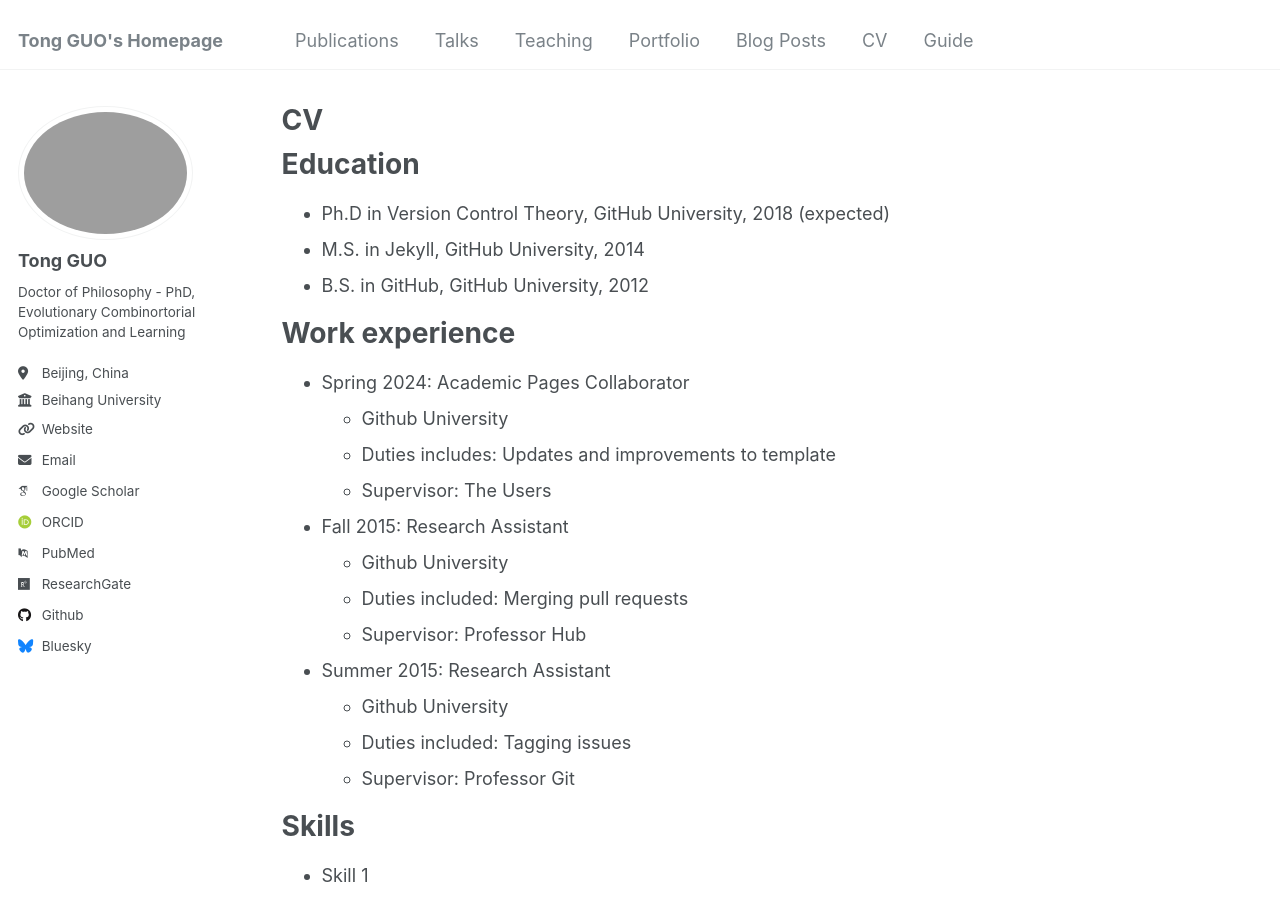
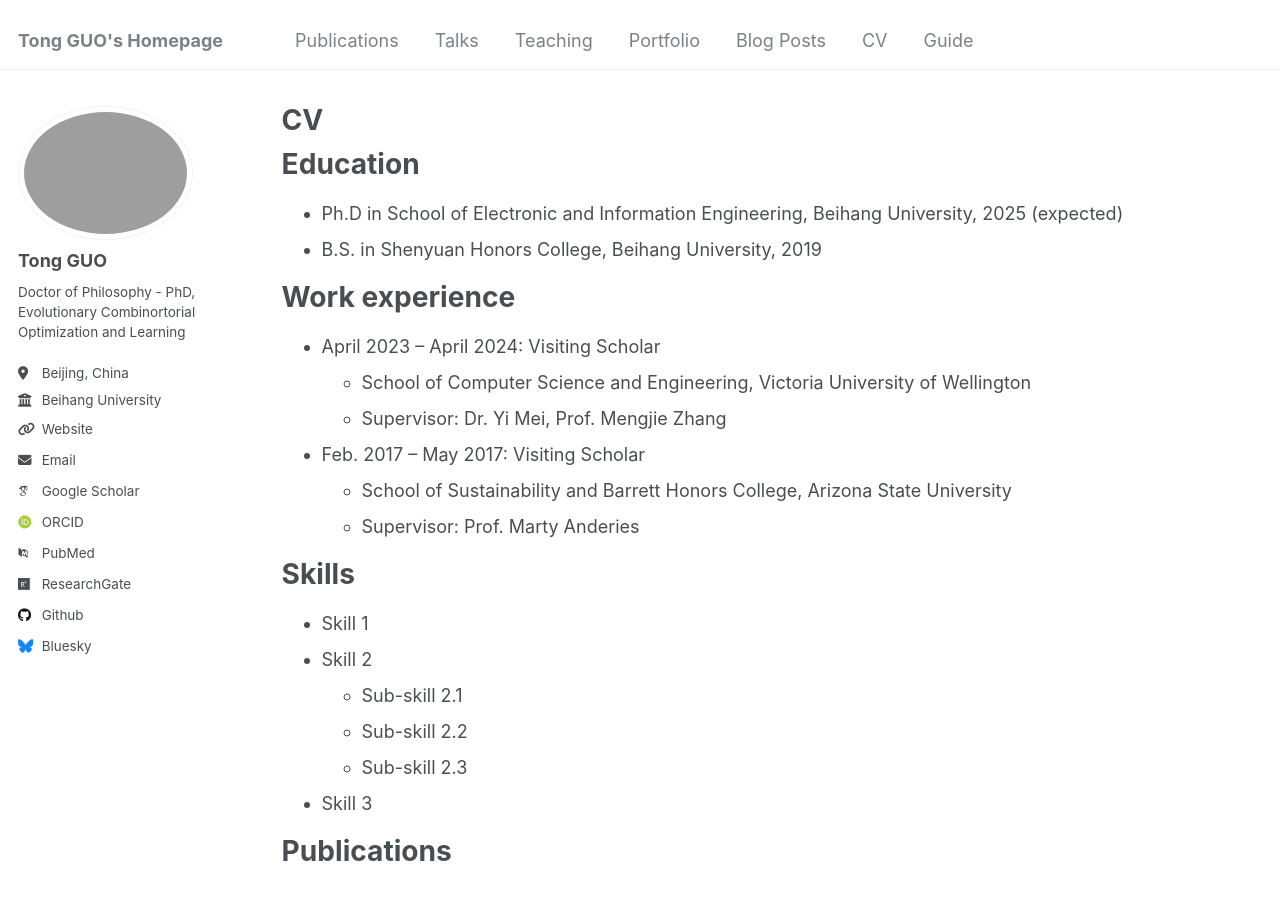
Before and after one commit to buaaguotong/buaaguotong.github.io, a Jekyll site: the page built from _pages/cv.md, in a window 1280 px wide and 900 px high. Built offline with Jekyll 4.4.1, drawn with Linux system fonts in a browser that asks for light colours; some web fonts are replaced.

Commit message:
Update cv.md

```diff
--- a/_pages/cv.md
+++ b/_pages/cv.md
@@ -11,26 +11,18 @@ redirect_from:
 
 Education
 ======
-* Ph.D in Version Control Theory, GitHub University, 2018 (expected)
-* M.S. in Jekyll, GitHub University, 2014
-* B.S. in GitHub, GitHub University, 2012
+* Ph.D in School of Electronic and Information Engineering, Beihang University, 2025 (expected)
+* B.S. in Shenyuan Honors College, Beihang University, 2019
 
 Work experience
 ======
-* Spring 2024: Academic Pages Collaborator
-  * Github University
-  * Duties includes: Updates and improvements to template
-  * Supervisor: The Users
+* April 2023 -- April 2024: Visiting Scholar
+  * School of Computer Science and Engineering, Victoria University of Wellington
+  * Supervisor: Dr. Yi Mei, Prof. Mengjie Zhang
 
-* Fall 2015: Research Assistant
-  * Github University
-  * Duties included: Merging pull requests
-  * Supervisor: Professor Hub
-
-* Summer 2015: Research Assistant
-  * Github University
-  * Duties included: Tagging issues
-  * Supervisor: Professor Git
+* Feb. 2017 -- May 2017: Visiting Scholar
+  * School of Sustainability and Barrett Honors College, Arizona State University
+  * Supervisor: Prof. Marty Anderies
 
 Skills
 ======
```
